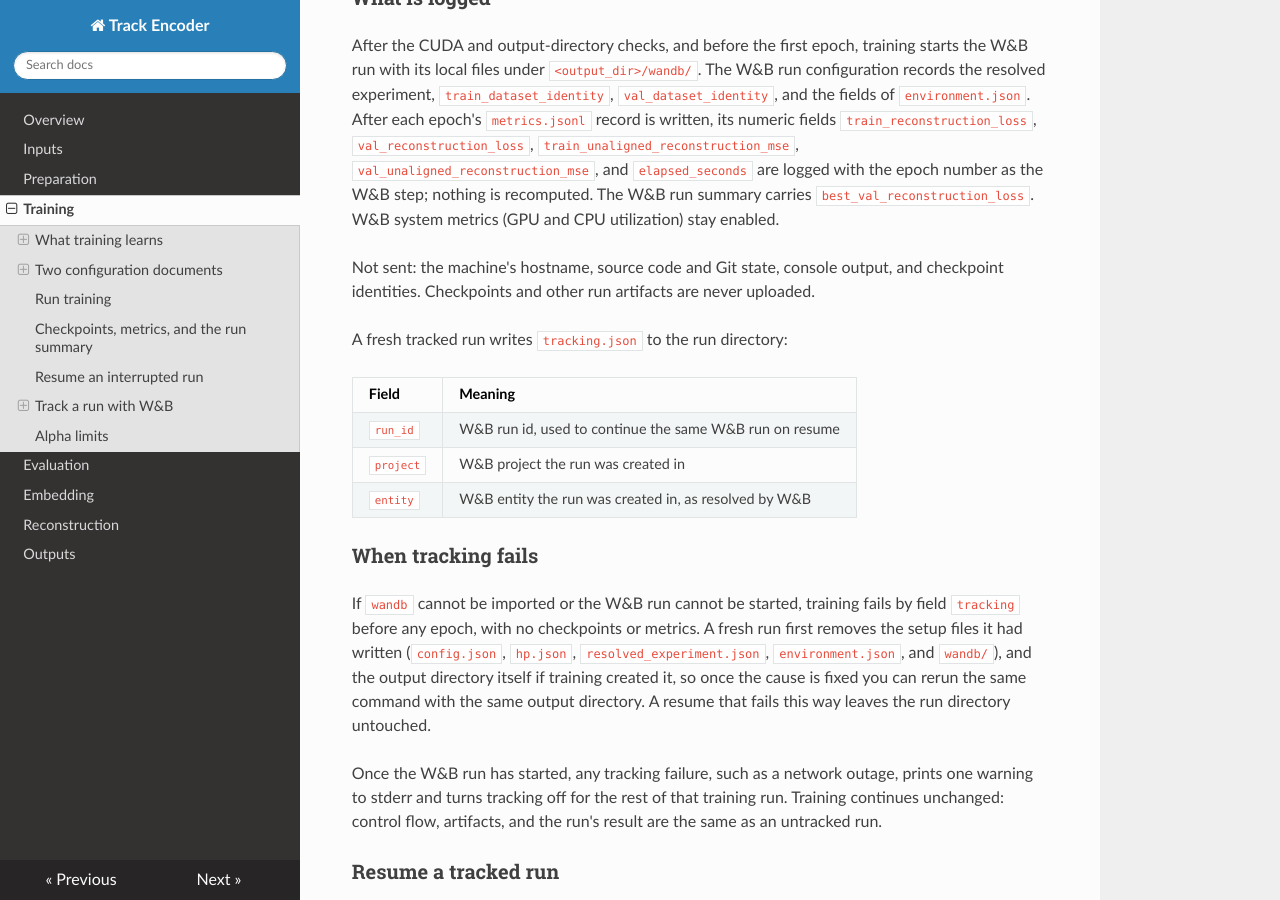
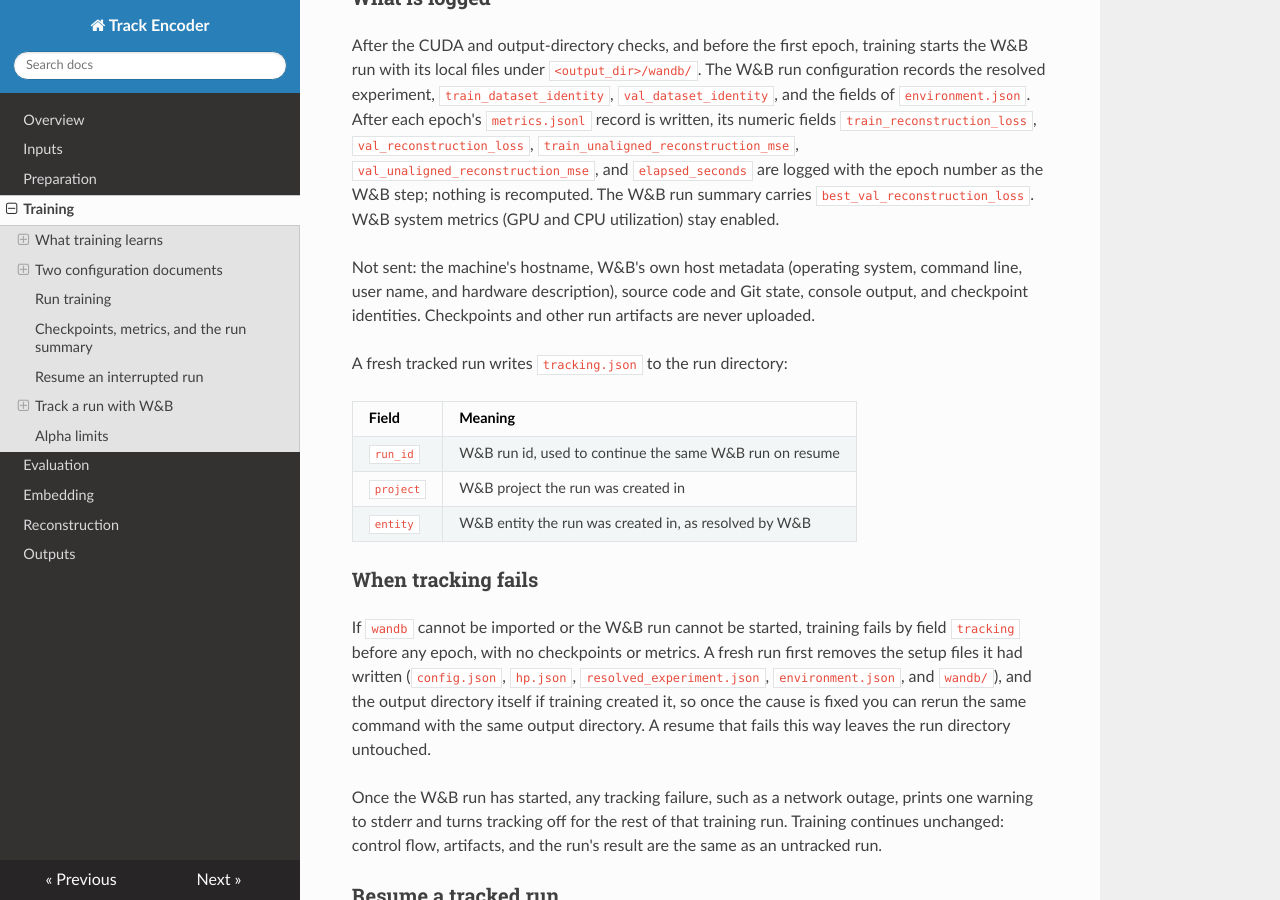
Before and after one commit to DignoMor/xp-track-encoder-doc, an MkDocs documentation site: the page built from docs/training.md, in a window 1280 px wide and 900 px high, scrolled down 6938 px. Built offline with MkDocs 1.6.1, drawn with Linux system fonts in a browser that asks for light colours; nearby versions of some CDN libraries.

Commit message:
List W&B's host metadata among what tracking does not send
Training also turns off W&B's own host metadata (x_disable_meta), which
otherwise records the operating system, command line, user name, and
hardware; the page listed only the hostname.

Co-Authored-By: Claude Opus 5.5 <noreply@anthropic.com>

```diff
--- a/docs/training.md
+++ b/docs/training.md
@@ -366,9 +366,10 @@ its numeric fields `train_reconstruction_loss`, `val_reconstruction_loss`,
 recomputed. The W&B run summary carries `best_val_reconstruction_loss`. W&B
 system metrics (GPU and CPU utilization) stay enabled.
 
-Not sent: the machine's hostname, source code and Git state, console output,
-and checkpoint identities. Checkpoints and other run artifacts are never
-uploaded.
+Not sent: the machine's hostname, W&B's own host metadata (operating system,
+command line, user name, and hardware description), source code and Git
+state, console output, and checkpoint identities. Checkpoints and other run
+artifacts are never uploaded.
 
 A fresh tracked run writes `tracking.json` to the run directory:
 
```
Also changed, not shown: 1 other file.
